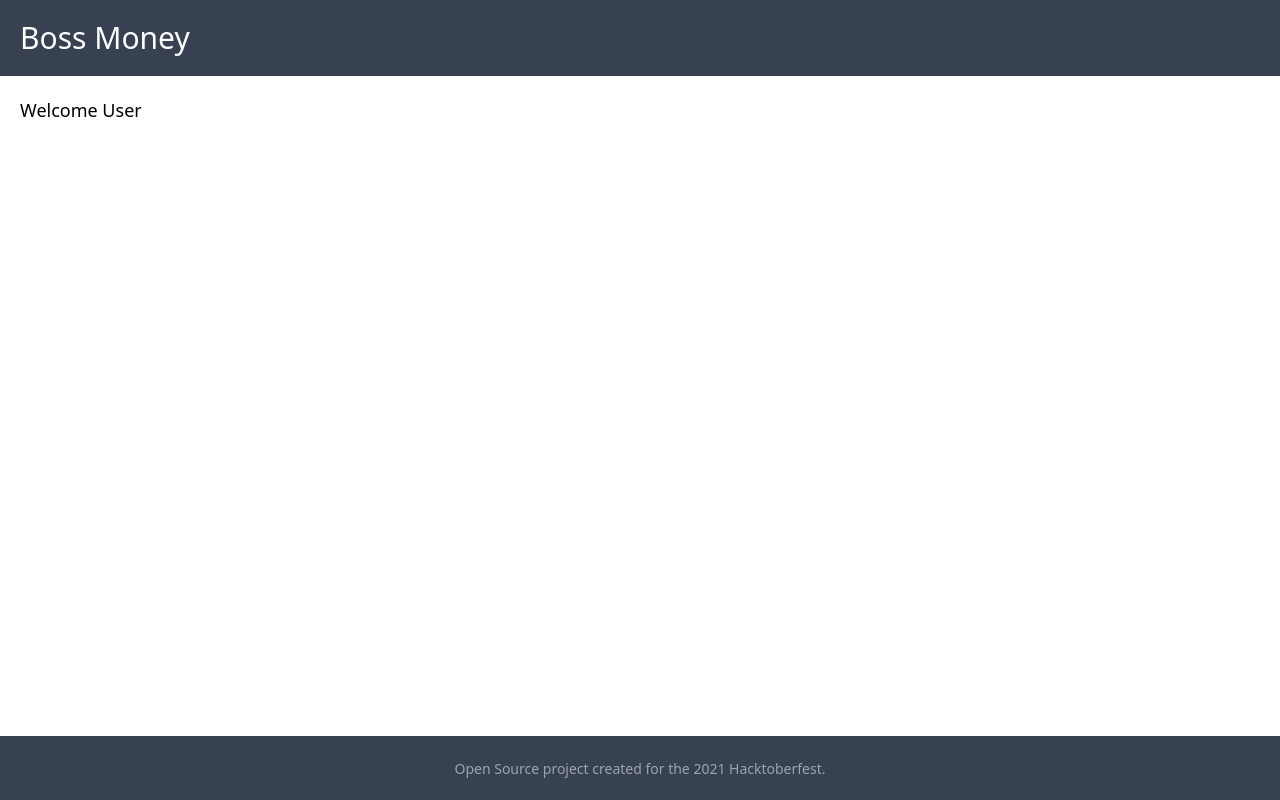
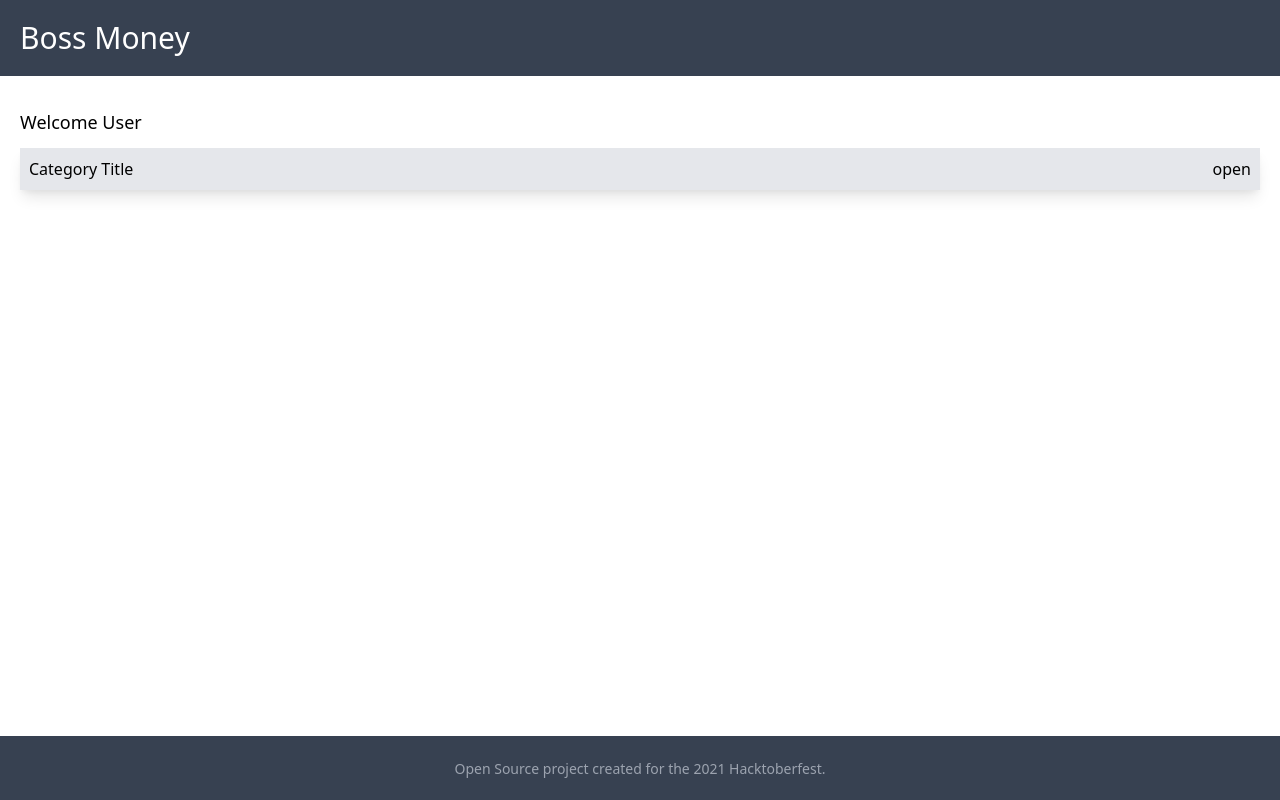
Before and after one commit to Burkard-OSS/boss-money-app, a Next.js app: page / in a window 1280 px wide. Built offline with nearby package versions, Linux system fonts and the light colour scheme.

Commit message:
feat: Dropdown outer component base component started

```diff
--- /dev/null
+++ b/src/components/dropdown.tsx
@@ -0,0 +1,26 @@
+import React from 'react';
+
+const Dropdown = ({children}: any) => {
+    const [showDropDown, setShowDropDown] = React.useState(false);
+
+    return (
+        <div className="border shadow-lg">
+            <div className="bg-gray-200 p-2 flex justify-between">
+                <h3>Category Title</h3>
+                <button
+                    onClick={()=>setShowDropDown(!showDropDown)}
+                >
+                    {showDropDown ?  'close' : 'open'}
+                </button>
+            </div>
+            {showDropDown &&
+                <div className="p-2">
+                    stuff
+                    {children}
+                </div>
+            }
+        </div>
+    )
+}
+
+export default Dropdown;
--- a/src/pages/index.tsx
+++ b/src/pages/index.tsx
@@ -1,6 +1,7 @@
 import type { NextPage } from "next";
 import Head from "next/head";
 import Image from "next/image";
+import Dropdown from "../components/dropdown";
 import Navigation from "../components/navigation";
 
 const Home: NextPage = () => {
@@ -12,8 +13,9 @@ const Home: NextPage = () => {
         <link rel="icon" href="/favicon.ico" />
       </Head>
       <Navigation />
-      <div>
-        <h2 className="p-5 text-lg">Welcome User</h2>
+      <div className="m-5">
+        <h2 className="py-3 text-lg">Welcome User</h2>
+        <Dropdown />
 
       </div>
     </>
```
